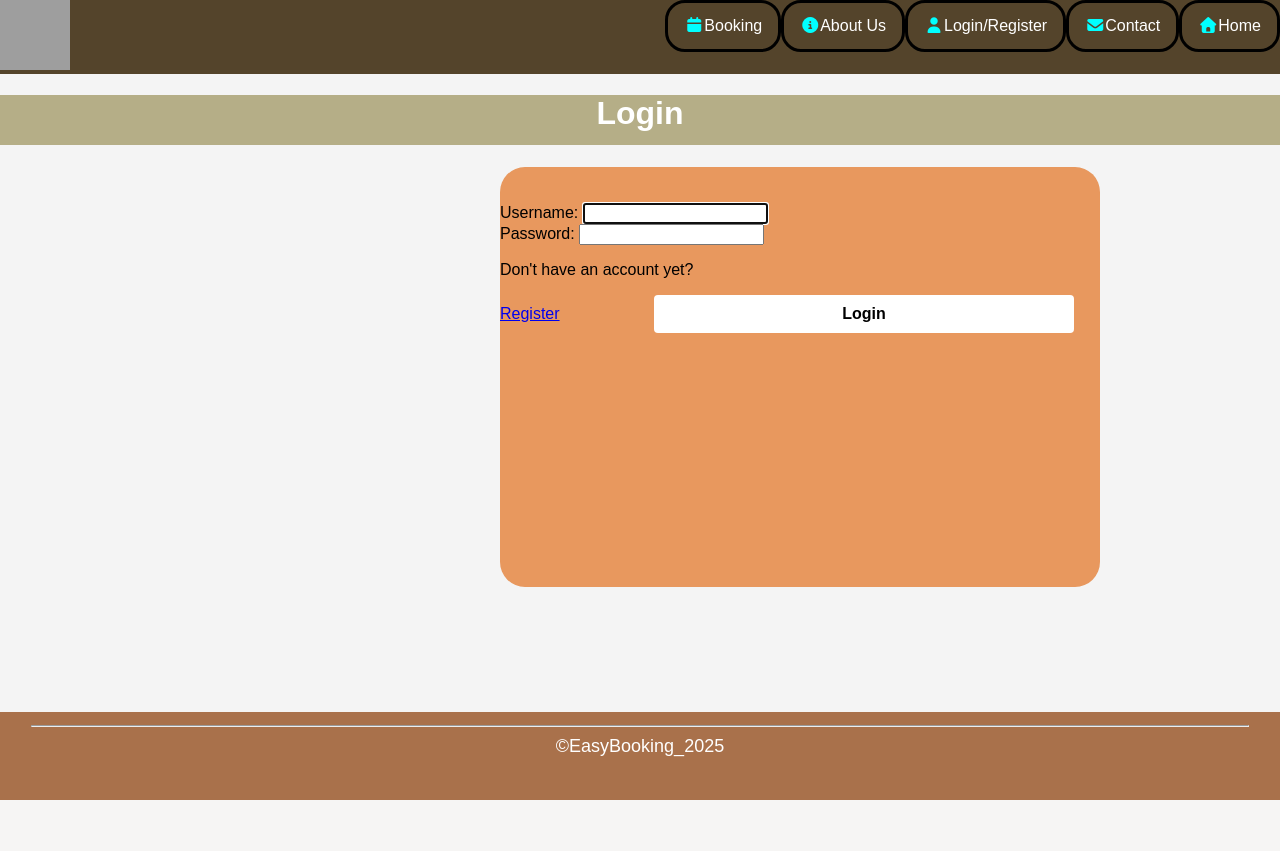
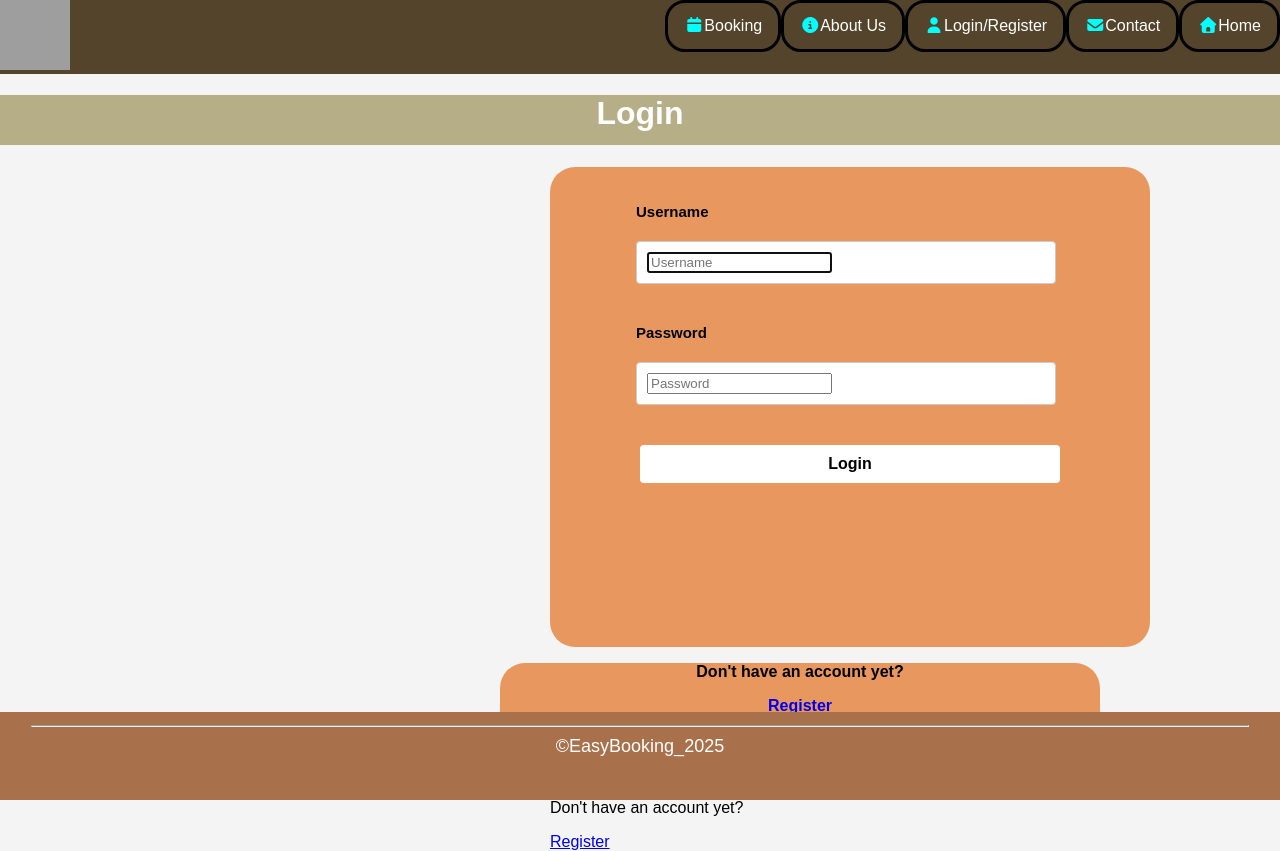
Before and after one commit to WintonChurchill/205.2-Project-Development, a Django app: page /accounts/login/ in a window 1280 px wide. Before the commit the page ends 800 px from the top, so only its background shows below. Run offline with Django 5.2, Linux system fonts and the light colour scheme; some libraries are stand-ins or nearby versions; grey boxes are pictures that could not be loaded.

Commit message:
updated Front-end appearance for Signup/login form

```diff
--- a/Frontend-Django/BookingSystem205/App/static/login_reg.css
+++ b/Frontend-Django/BookingSystem205/App/static/login_reg.css
@@ -29,9 +29,9 @@ body {
 /*Container for login & registeration*/
 .container_2{
     width:600px;
-    height:420px;
+    height:480px;
     background-color: #E8985E;
-    margin-left: 500px;
+    margin-left: 550px;
     border-radius:25px;
 }
 
@@ -62,7 +62,7 @@ input[type="submit"]{
   width:600px;
   height:100px;
   margin-left:500px;
-  margin-bottom: -50px;
+  margin-bottom: -90px;
   border-radius:25px;
   text-align:center;
   font-weight:bold;
@@ -74,6 +74,7 @@ input[type="submit"]{
   font-size:15px;
   margin-left:86px;
   font-weight:bold;
+  content:center;
 }
 
 /*Field for labels inside Login/Register Form*/
@@ -86,6 +87,7 @@ input[type="submit"]{
   box-sizing: border-box;
   font-size: 16px;
   text-align: left;
+  background-color: white;
   margin-top:20px;
   margin-left:86px;
 }
--- a/Frontend-Django/BookingSystem205/App/templates/registration/login.html
+++ b/Frontend-Django/BookingSystem205/App/templates/registration/login.html
@@ -1,5 +1,6 @@
 <!DOCTYPE html>
 <html>
+{% load widget_tweaks %}
 {% load static %}
 
 <head>
@@ -47,20 +48,34 @@
             <br>
             <br>
             {% csrf_token %}
-            {{ form }}
+            <!--{{ form }}-->
 
+            <!--Username Label-->
+            <label for="exampleInputUsername" class="label_custom">Username</label>
+            <!--add short descriptions!-->
+
+            <!--Username Input Field-->
+            <div class="field" style="background-color: white;">
+                {% render_field form.username placeholder="Username" type="text" id="exampleInputUsername" %}
+            </div>
+
+            <!--Password_1 Label-->
+            <label for="exampleInputPassword" class="label_custom" >Password</label>
+
+            <div class="field" style="background-color: white;">
+                {% render_field form.password placeholder="Password" type="text" id="exampleInputPassword" class="form-control" %}
+            </div>
+
+            <input type="submit" value="Login"></input><br>
+                <p>Don't have an account yet?</p>
+            <a href="{% url 'signup' %}">Register</a>
+
+    </form>
+    </div>
+
+    <div class="link_container">
             <p>Don't have an account yet?</p>
             <a href="{% url 'signup' %}">Register</a>
-
-            <!--Edit Login/Signup Form-->
-            <!--Edit Later on with .css file using {widget-tweaks}-->
-
-            <input type="submit" value="Login"></input><br>
-            <!--Don't Have an account yet-->
-
-    </form>
-
-    <br>
     </div>
 
    <footer>
--- a/Frontend-Django/BookingSystem205/App/views.py
+++ b/Frontend-Django/BookingSystem205/App/views.py
@@ -18,11 +18,11 @@ from django.views.generic import CreateView
 def home(request):
     return render(request, 'home.html')
 
+def signup(request):
+    return redirect(request, 'signup.html')
+
 def contact(request):
     return render(request, 'contact.html')
-
-def signupcopy(request):
-    return redirect(request, 'signup copy.html')
 
 #In-progress (03/11/25)
 def LoginView(request):
--- a/Frontend-Django/BookingSystem205/accounts/views.py
+++ b/Frontend-Django/BookingSystem205/accounts/views.py
@@ -2,6 +2,8 @@ from django.shortcuts import render
 from django.contrib.auth.forms import UserCreationForm
 from django.urls import reverse_lazy
 from django.views.generic import CreateView
+from django_password_eye.fields import PasswordEye
+from django_password_eye.widgets import PasswordEyeWidget
 
 #Register Form Views(1
 class SignUpView(CreateView):
@@ -11,5 +13,4 @@ class SignUpView(CreateView):
 
    #Add Email replacement of username and password
 
-
 #Forgot Password View
```
Also changed, not shown: Frontend-Django/BookingSystem205/App/templates/registration/signup.html (+25 -27 lines), Frontend-Django/BookingSystem205/BookingSystem205/settings.py (+6 -5 lines).
